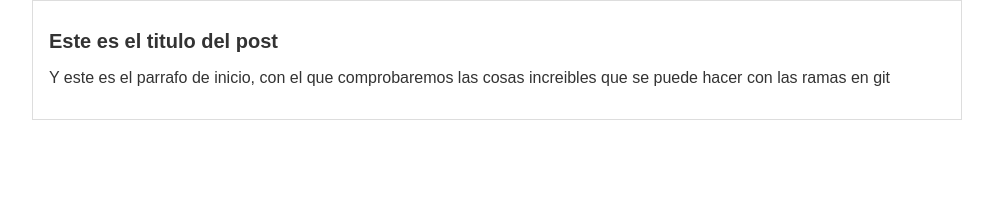
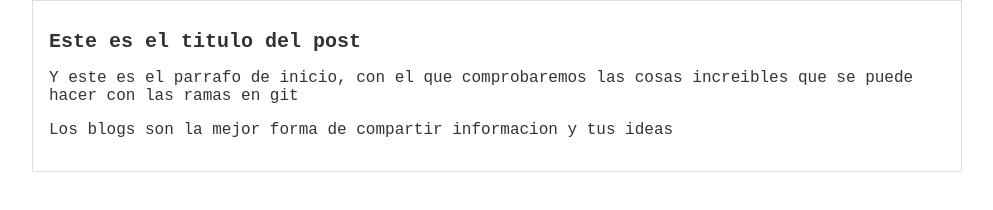
Before and after one commit to JBerriosG/hyperblog, a plain HTML site: page blogpost.html in a window 1280 px wide. Shown: the whole page, without its empty margins (143-1136 px from the left). Drawn offline with Linux system fonts and the light colour scheme.

Commit message:
Agregado el contenido adicionl del blog y una mejor tipologia

```diff
--- a/blogpost.html
+++ b/blogpost.html
@@ -14,6 +14,7 @@
             <h1>Este es el titulo del post</h1>
             <p>Y este es el parrafo de inicio, con el que comprobaremos las cosas increibles que se puede hacer con las
                 ramas en git</p>
+            <p>Los blogs son la mejor forma de compartir informacion y tus ideas</p>
         </div>
     </div>
 </body>
--- a/css/estilos.css
+++ b/css/estilos.css
@@ -1,7 +1,7 @@
 body{
     color: #333;
     text-align: center;
-    font-family: Arial, Helvetica, sans-serif;
+    font-family: 'Courier New', Courier, monospace;
     font-size: 16px;
     margin: 0;
     padding: 0;
```
